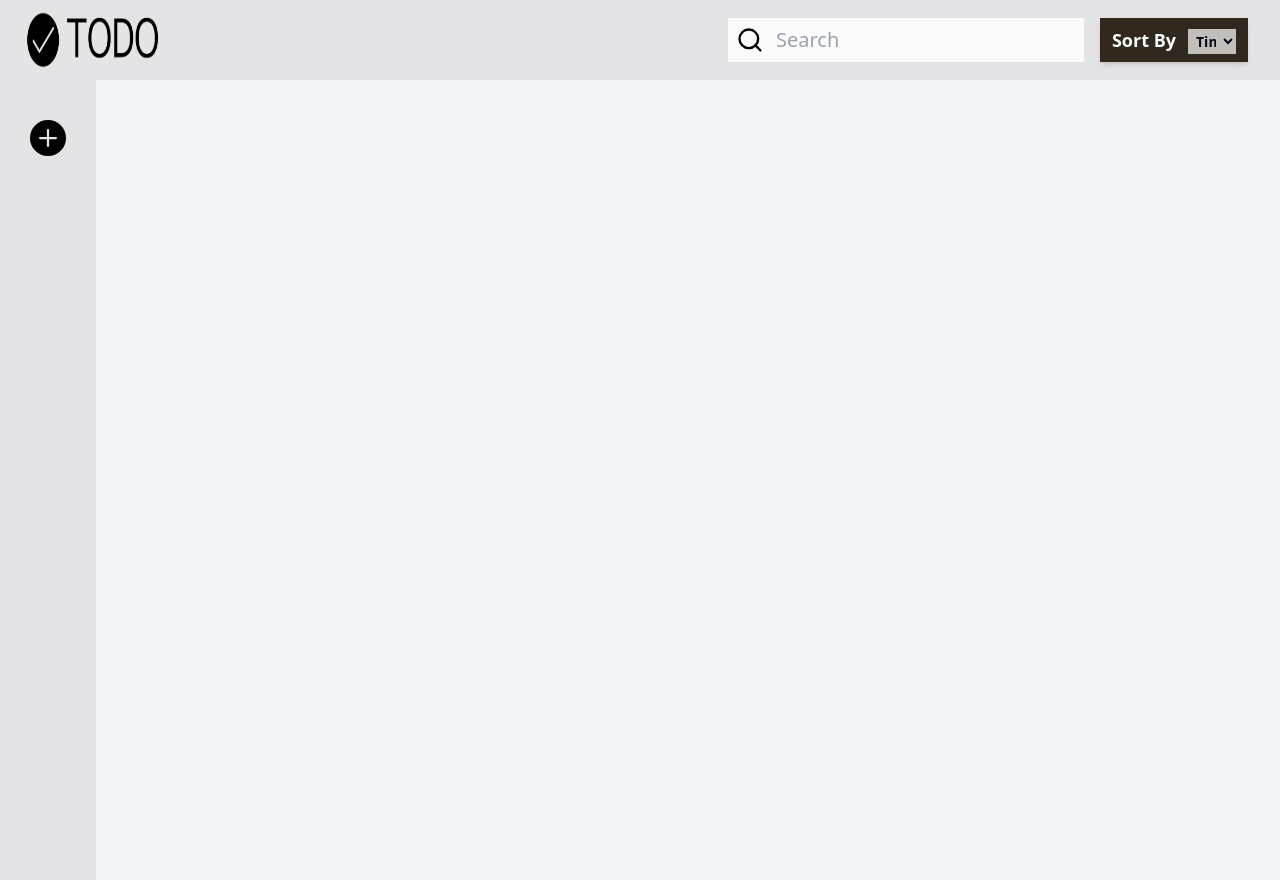
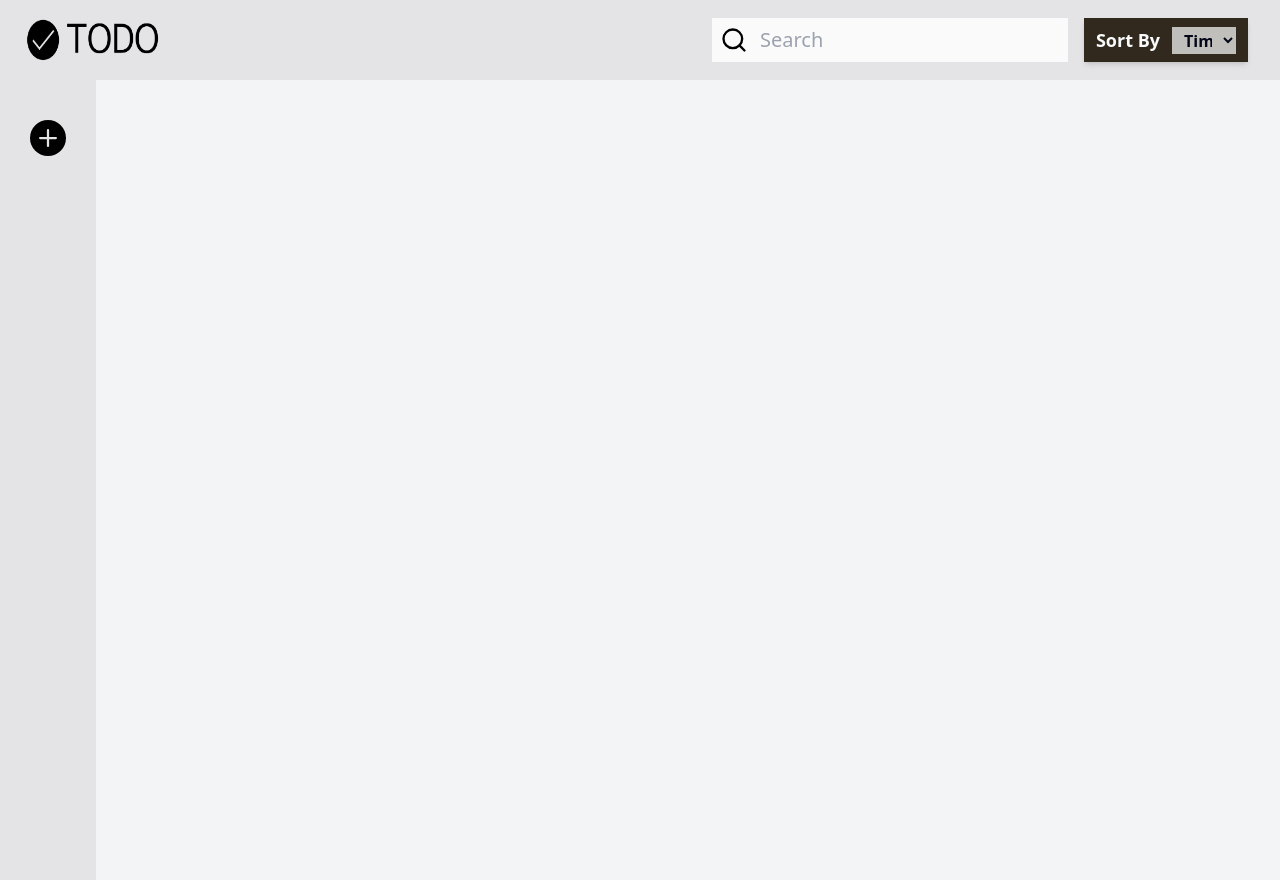
Before and after one commit to Devz-0047/Todo, a React (Vite) app: page / in a window 1280 px wide. Built offline with nearby package versions, Linux system fonts and the light colour scheme.

Commit message:
Completed the final Design

```diff
--- a/src/components/Navbar.tsx
+++ b/src/components/Navbar.tsx
@@ -21,7 +21,7 @@ function Navbar({ filter, handleFilterChange }: NavProps): ReactElement {
       <img
         src={todo}
         alt="ToDo"
-        className="w-16 h-8 md:h-[4rem] md:w-[10rem] md:pl-6 sm:h-[3rem] sm:w-[8rem] sm:pl-4 "
+        className="w-16 h-8 md:h-[3rem] md:w-[10rem] md:pl-6 sm:h-[2rem] sm:w-[8rem] sm:pl-4 "
       />
       <div className="flex items-center gap-4">
         <form
@@ -45,7 +45,7 @@ function Navbar({ filter, handleFilterChange }: NavProps): ReactElement {
           </div>
           <div>
             <select
-              className="sm:px-1 text-sm  py-[0.12rem] bg-[#c1bfbb] text-mg text-center font-semibold text-slate-950  w-12 px-1"
+              className="sm:px-1 text-sm  py-[0.12rem] bg-[#c1bfbb] sm:text-base text-center font-semibold text-slate-950  w-12  sm:w-16 px-1 md:px-2"
               value={filter}
               onChange={handleFilterChange}
             >
```
